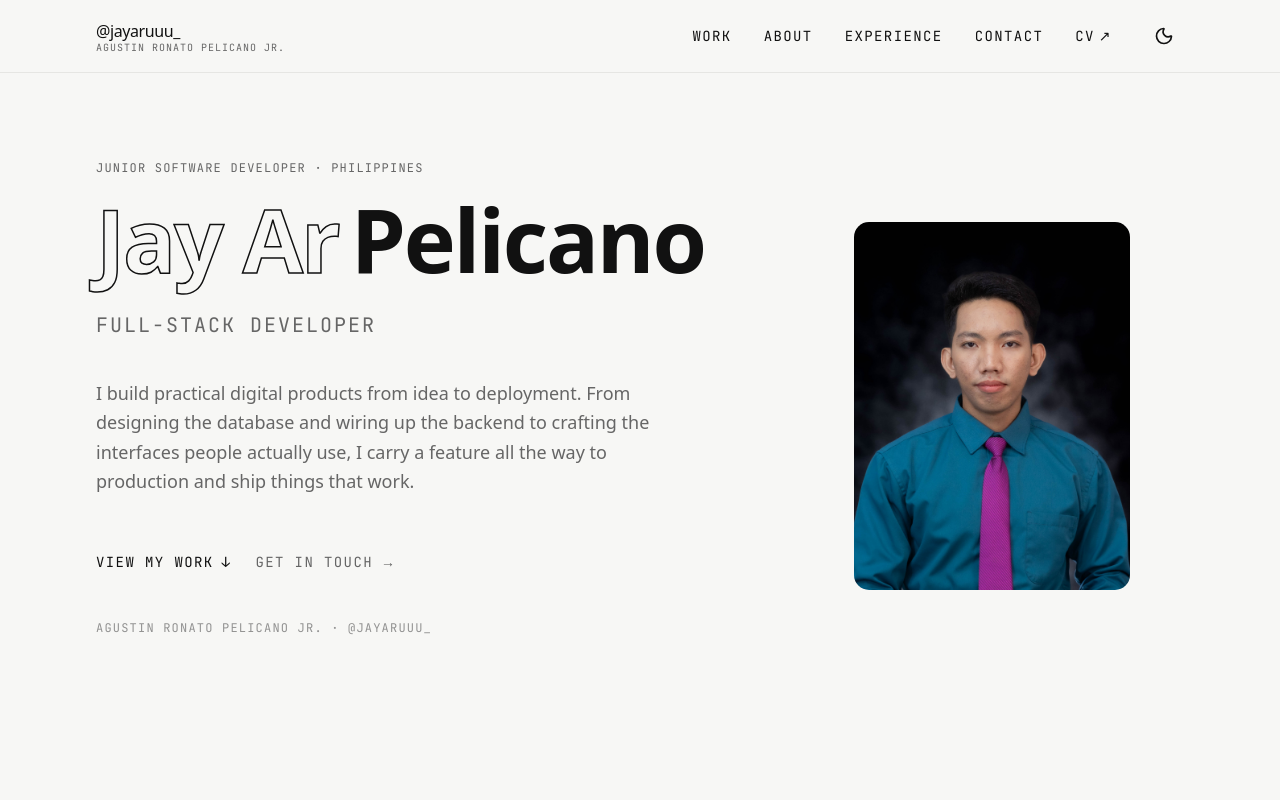
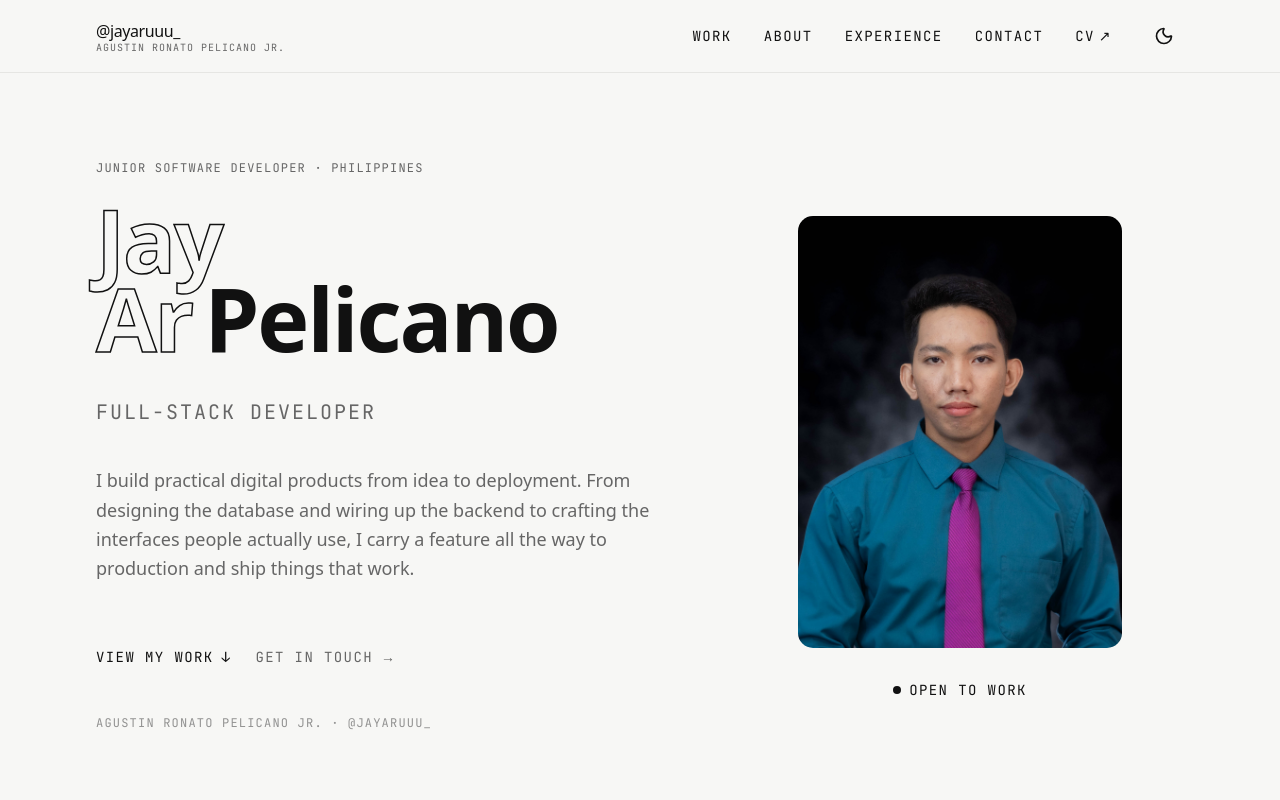
Before and after one commit to jayarpelicano01/jayaruuu_, a Next.js app: page / in a window 1280 px wide. Shown: the top 800 px of the page. Built offline with nearby package versions, Linux system fonts and the light colour scheme.

Commit message:
feat: enlarge profile, expand hero spacing, add open-to-work marker

```diff
--- a/components/hero/hero.tsx
+++ b/components/hero/hero.tsx
@@ -12,7 +12,7 @@ export default function Hero() {
       id="top"
       className="relative flex min-h-svh flex-col justify-center overflow-hidden border-b border-line"
     >
-      <div className="mx-auto grid w-full max-w-content gap-10 px-5 py-32 sm:px-8 lg:grid-cols-[minmax(0,1fr)_minmax(0,24rem)] lg:items-center lg:gap-10 lg:py-40">
+      <div className="mx-auto grid w-full max-w-content gap-10 px-5 py-32 sm:px-8 lg:grid-cols-[minmax(0,1fr)_minmax(0,28rem)] lg:items-center lg:gap-16 lg:py-40">
         <div className="pb-4">
           <motion.p
             initial={reduce ? false : { opacity: 0, y: 24 }}
@@ -46,7 +46,7 @@ export default function Hero() {
             initial={reduce ? false : { opacity: 0, y: 24 }}
             animate={{ opacity: 1, y: 0 }}
             transition={{ duration: 0.7, delay: 0.3, ease: [0.22, 1, 0.36, 1] as const }}
-            className="mt-8 font-mono text-lg uppercase tracking-widest text-muted sm:text-xl"
+            className="mt-10 font-mono text-lg uppercase tracking-widest text-muted sm:text-xl"
           >
             Full-Stack Developer
           </motion.p>
@@ -64,7 +64,7 @@ export default function Hero() {
             initial={reduce ? false : { opacity: 0, y: 24 }}
             animate={{ opacity: 1, y: 0 }}
             transition={{ duration: 0.7, delay: 0.5, ease: [0.22, 1, 0.36, 1] as const }}
-            className="mt-14 flex flex-wrap items-center gap-6"
+            className="mt-16 flex flex-wrap items-center gap-6"
           >
             <a
               href="#work"
@@ -95,22 +95,32 @@ export default function Hero() {
           initial={reduce ? false : { opacity: 0, y: 24 }}
           animate={{ opacity: 1, y: 0 }}
           transition={{ duration: 0.7, delay: 0.35, ease: [0.22, 1, 0.36, 1] as const }}
-          className="relative mx-auto w-full max-w-[18rem] sm:max-w-[20rem] lg:max-w-[24rem]"
+          className="relative mx-auto flex w-full max-w-[20rem] flex-col items-center sm:max-w-[22rem] lg:max-w-[28rem]"
         >
           <TiltedCard
             imageSrc="/images/profile/portrait.jpg"
             altText={`Professional portrait of ${site.name}`}
             captionText={`@${site.handle}`}
-            containerHeight="24rem"
+            containerHeight="28rem"
             containerWidth="100%"
-            imageHeight="368px"
-            imageWidth="276px"
+            imageHeight="432px"
+            imageWidth="324px"
             rotateAmplitude={10}
             scaleOnHover={1.05}
             showMobileWarning={false}
             showTooltip={true}
             displayOverlayContent={false}
           />
+
+          <motion.p
+            initial={reduce ? false : { opacity: 0, y: 24 }}
+            animate={{ opacity: 1, y: 0 }}
+            transition={{ duration: 0.7, delay: 0.65, ease: [0.22, 1, 0.36, 1] as const }}
+            className="mt-6 inline-flex items-center gap-2 font-mono text-sm uppercase tracking-widest text-ink"
+          >
+            <span aria-hidden className="h-2 w-2 rounded-full bg-current" />
+            Open to work
+          </motion.p>
         </motion.div>
       </div>
     </section>
```
